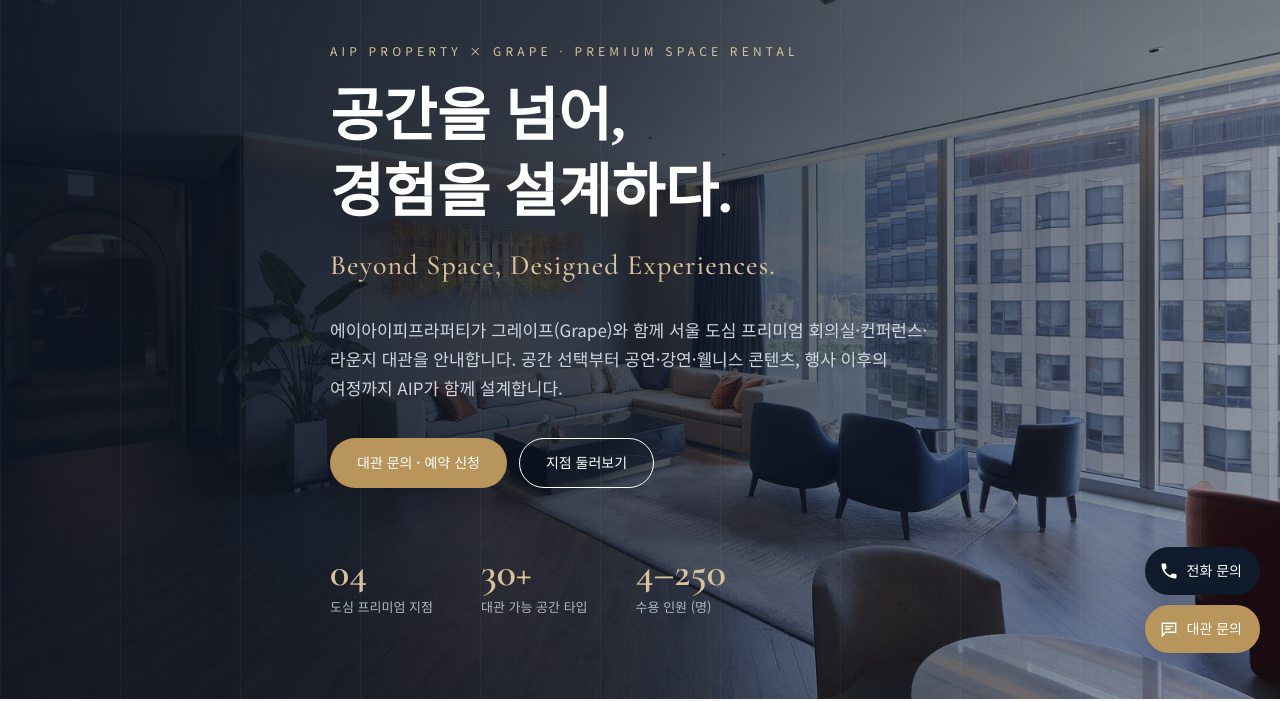
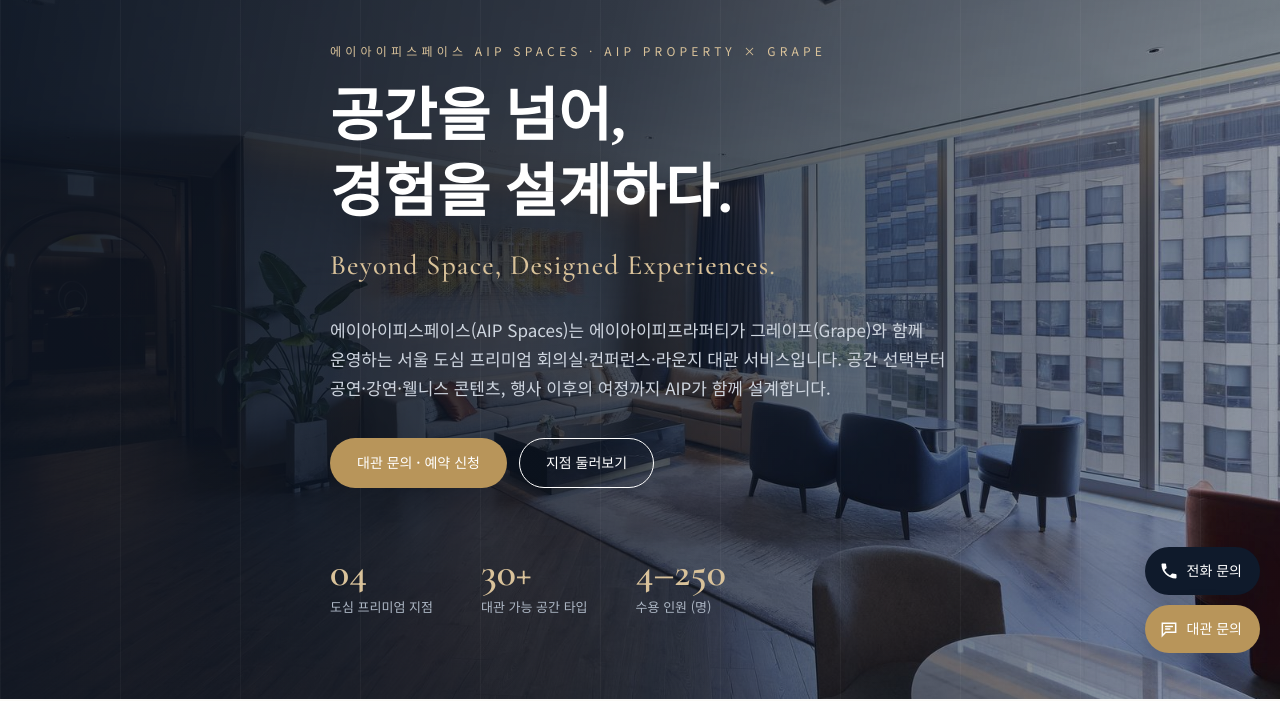
Before and after one commit to sws0311-droid/aipspaces-site, a plain HTML site: page aip-spaces/index.html in a window 1280 px wide. Shown: the part 127-828 px from the top of the page. Drawn offline with nearby package versions, Linux system fonts and the light colour scheme.

Commit message:
SEO: 첫 화면 한글 브랜드명 노출 및 www 대표 주소로 이동 설정
- 첫 화면 상단 문구와 소개 문장에 '에이아이피스페이스(AIP Spaces)' 한글 브랜드명 추가
- aipspaces.kr(www 없음) 접속 시 https://www.aipspaces.kr 로 301 이동 (vercel.json)
- 사이트맵 갱신일 업데이트

Co-Authored-By: Claude Opus 5.5 <noreply@anthropic.com>
Claude-Session: https://claude.ai/code/session_01JKFg43r4fg5CmudJdtBfet

```diff
--- a/aip-spaces/index.html
+++ b/aip-spaces/index.html
@@ -483,10 +483,10 @@ a.pillar{color:#fff;text-decoration:none;transition:transform .25s}a.pillar:hove
 <div class="view" id="v-home">
   <div class="hero">
     <div class="wrap">
-      <div class="eyebrow">AIP Property × Grape<span class="hide-m"> · Premium Space Rental</span></div>
+      <div class="eyebrow">에이아이피스페이스 AIP Spaces<span class="hide-m"> · AIP Property × Grape</span></div>
       <h1>공간을 넘어,<br>경험을 설계하다.</h1>
       <div class="hero-en">Beyond Space,<br class="m-br"> Designed Experiences.</div>
-      <p>에이아이피프라퍼티가 그레이프(Grape)와 함께 서울 도심 프리미엄 회의실·컨퍼런스·라운지 대관을 안내합니다. 공간 선택부터 공연·강연·웰니스 콘텐츠, 행사 이후의 여정까지 AIP가 함께 설계합니다.</p>
+      <p>에이아이피스페이스(AIP Spaces)는 에이아이피프라퍼티가 그레이프(Grape)와 함께 운영하는 서울 도심 프리미엄 회의실·컨퍼런스·라운지 대관 서비스입니다. 공간 선택부터 공연·강연·웰니스 콘텐츠, 행사 이후의 여정까지 AIP가 함께 설계합니다.</p>
       <div class="cta"><a class="btn btn-gold" data-go="booking">대관 문의 · 예약 신청</a><a class="btn btn-line" data-go="locations">지점 둘러보기</a></div>
       <div class="stats">
         <div><b>04</b><span>도심 프리미엄 지점</span></div>
--- a/aip-spaces/sitemap.xml
+++ b/aip-spaces/sitemap.xml
@@ -2,7 +2,7 @@
 <urlset xmlns="http://www.sitemaps.org/schemas/sitemap/0.9">
   <url>
     <loc>https://www.aipspaces.kr/</loc>
-    <lastmod>2026-11-21</lastmod>
+    <lastmod>2026-11-23</lastmod>
     <changefreq>weekly</changefreq>
     <priority>1.0</priority>
   </url>
```
Also changed, not shown: aip-spaces/vercel.json (added).
